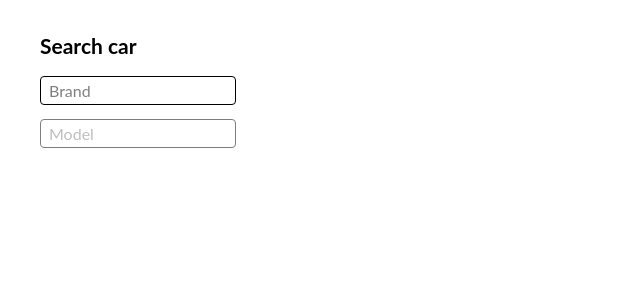
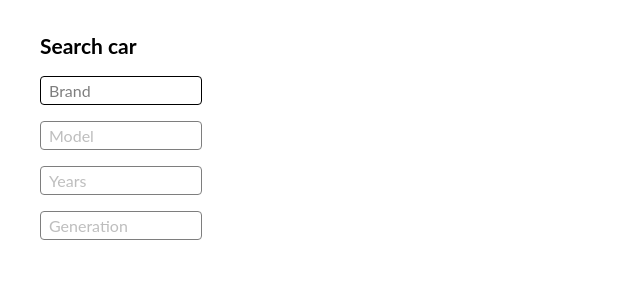
Before and after one commit to Artik-Man/am-select, an Angular app: page / in a window 1280 px wide. Shown: the top 300 px of the page, without its empty margins (0-640 px from the left). Built offline with nearby package versions, Linux system fonts and the light colour scheme.

Commit message:
UPD: all custom selects

```diff
--- a/src/app/app.component.html
+++ b/src/app/app.component.html
@@ -1,16 +1,17 @@
 <section class="content">
   <h1>Search car</h1>
-  <p>
-    <app-select [options]="brands" [(ngModel)]="selectedBrands" placeholder="Brand" (change)="changeBrand()"
-      [disabled]="!brands.length"></app-select>
-  </p>
-  <p>
-    <app-select [options]="selectedBrand ? selectedBrand.value : null" [(ngModel)]="selectedModels" placeholder="Model"
-      (change)="changeModel()" [disabled]="!selectedBrand"></app-select>
-  </p>
 
-  <!-- <p>
-    <app-select [options]="selectedBrand ? selectedBrand.value : null" [(ngModel)]="selectedModels" placeholder="Model"
-      (change)="changeModel()" [disabled]="!selectedBrand"></app-select>
-  </p> -->
+  <div class="search-car">
+    <app-select [options]="brands" [disabled]="!brands.length" [(ngModel)]="selectedBrands" placeholder="Brand"
+      (change)="changeBrand()"></app-select>
+
+    <app-select [options]="selectedBrand ? selectedBrand.value : []" [disabled]="!selectedBrand"
+      [(ngModel)]="selectedModels" placeholder="Model" (change)="changeModel()"></app-select>
+
+    <app-select [options]="selectedModel ? selectedModel.value : []" [disabled]="!selectedModel"
+      [(ngModel)]="selectedYears" placeholder="Years" (change)="changeYear()"></app-select>
+
+    <app-select [options]="selectedYear ? selectedYear.value : []" [disabled]="!selectedYear" [(ngModel)]="selectedGens"
+      placeholder="Generation" (change)="changeGen()" [multiselect]="true"></app-select>
+  </div>
 </section>
--- a/src/app/app.component.less
+++ b/src/app/app.component.less
@@ -0,0 +1,11 @@
+.search-car {
+  display: inline-flex;
+  flex-direction: column;
+  >* {
+    display: block;
+    margin-bottom: 16px;
+    .app-select {
+      display: block;
+    }
+  }
+}
--- a/src/app/app.component.ts
+++ b/src/app/app.component.ts
@@ -15,6 +15,12 @@ export class AppComponent {
 
   public selectedModels: Option[] = [];
   public selectedModel: Option = null;
+
+  public selectedYears: Option[] = [];
+  public selectedYear: Option = null;
+
+  public selectedGens: Option[] = [];
+  public selectedGen: Option = null;
 
   constructor(private api: ApiService) {
     console.log(this);
@@ -49,12 +55,22 @@ export class AppComponent {
   public changeBrand() {
     this.selectedBrand = this.selectedBrands[0] || null;
     this.selectedModels = [];
-    this.selectedModel = null;
-    console.log(this.selectedBrand);
+    this.changeModel();
   }
 
   public changeModel() {
     this.selectedModel = this.selectedModels[0] || null;
-    console.log(this.selectedModel);
+    this.selectedYears = [];
+    this.changeYear();
+  }
+
+  public changeYear() {
+    this.selectedYear = this.selectedYears[0] || null;
+    this.selectedGens = [];
+    this.changeGen();
+  }
+
+  public changeGen() {
+    this.selectedGen = this.selectedGens[0] || null;
   }
 }
--- a/src/app/components/app-select/index.ts
+++ b/src/app/components/app-select/index.ts
@@ -29,7 +29,6 @@ export class AppSelectComponent implements ControlValueAccessor {
         return this.selected;
     }
 
-
     private onChange: (value: Option[]) => void = null;
     private onTouched: () => void = null;
 
@@ -51,21 +50,24 @@ export class AppSelectComponent implements ControlValueAccessor {
         if (!option) {
             this.selected = [];
         } else {
-            const checked = (event.target as HTMLInputElement).checked;
-            if (checked && this.multiselect) {
-                this.selected.push(option);
-            } else if (checked) {
-                this.selected = [option];
-            } else if (this.multiselect) {
-                this.selected = remove(this.selected, option);
-            } else {
-                this.selected = [];
+            if (!this.multiselect) {
+                this.uncheckAll();
             }
+            option.checked = (event.target as HTMLInputElement).checked;
+            this.selected = this.getChecked();
         }
         this.writeValue(this.selected);
         if (!this.multiselect) {
             this.open = false;
         }
+    }
+
+    private uncheckAll() {
+        this.options.forEach(o => o.checked = false);
+    }
+
+    private getChecked() {
+        return this.options.filter(o => !!o.checked);
     }
 
     // --------------------------------------
@@ -74,8 +76,13 @@ export class AppSelectComponent implements ControlValueAccessor {
 
     public writeValue(options: Option[]): void {
         if (options === null || options === undefined) {
-            return;
+            options = [];
         }
+        this.uncheckAll();
+        options.forEach(o => {
+            o.checked = true;
+        })
+        this.selected = options;
         this.onChange && this.onChange(this.selected);
         this.onTouched && this.onTouched();
     }
@@ -97,4 +104,5 @@ export interface Option {
     value: any;
     title: string;
     isDisabled?: boolean;
+    checked?: boolean;
 }
--- a/src/app/components/app-select/styles.less
+++ b/src/app/components/app-select/styles.less
@@ -3,9 +3,19 @@
   font-size: 16px;
   position: relative;
   cursor: pointer;
+  min-width: 160px;
   &.disabled {
     opacity: .5;
     cursor: default;
+  }
+  &.multiselect {
+    .app-select__selected {
+      .selected {
+        display: inline-block;
+        margin-right: 2px;
+        background: lightblue;
+      }
+    }
   }
   &.open {
     .app-select__selected {
@@ -23,16 +33,19 @@
   .app-select__selected {
     display: block;
     width: 100%;
-    min-width: 160px;
     border: 1px solid black;
     background: white;
     border-radius: 4px;
-    padding: 4px 8px;
     font-size: inherit;
-    min-height: 18px;
     position: relative;
     .placeholder {
       opacity: .5;
+      padding: 4px 8px;
+      display: inline-block;
+    }
+    .selected {
+      display: block;
+      padding: 4px 8px;
     }
   }
   .app-select__options {
--- a/src/app/components/app-select/template.html
+++ b/src/app/components/app-select/template.html
@@ -1,18 +1,18 @@
-<div class="app-select" [ngClass]="{'disabled':disabled, 'open':open}">
+<div class="app-select" [ngClass]="{'disabled':disabled, 'open':open, 'multiselect':multiselect}">
     <div class="app-select__selected" (click)="openOptions()">
         <span class="placeholder" *ngIf="!selected.length">{{placeholder}}</span>
-        <span *ngFor="let item of selected">{{item.title}}</span>
+        <span *ngFor="let item of selected" class="selected">{{item.title}}</span>
     </div>
     <div class="app-select__options" *ngIf="open">
         <div class="overlay" (click)="open=false"></div>
-        <label class="app-select__options__option">
+        <label class="app-select__options__option" *ngIf="!multiselect">
             <input class="cdk-visually-hidden" [attr.type]="multiselect?'checkbox':'radio'" [attr.name]="optionsName"
                 value="" (change)="selectOption(null, $event)">
             <span class="title none">None</span>
         </label>
         <label class="app-select__options__option" *ngFor="let option of options">
             <input class="cdk-visually-hidden" [attr.type]="multiselect?'checkbox':'radio'" [attr.name]="optionsName"
-                [attr.value]="option.title" [attr.disabled]="option.isDisabled?'': null"
+                [attr.value]="option.title" [attr.disabled]="option.isDisabled?'': null" [attr.checked]="option.checked?'': null"
                 (change)="selectOption(option, $event)">
             <span class="title">{{option.title}}</span>
         </label>
```
